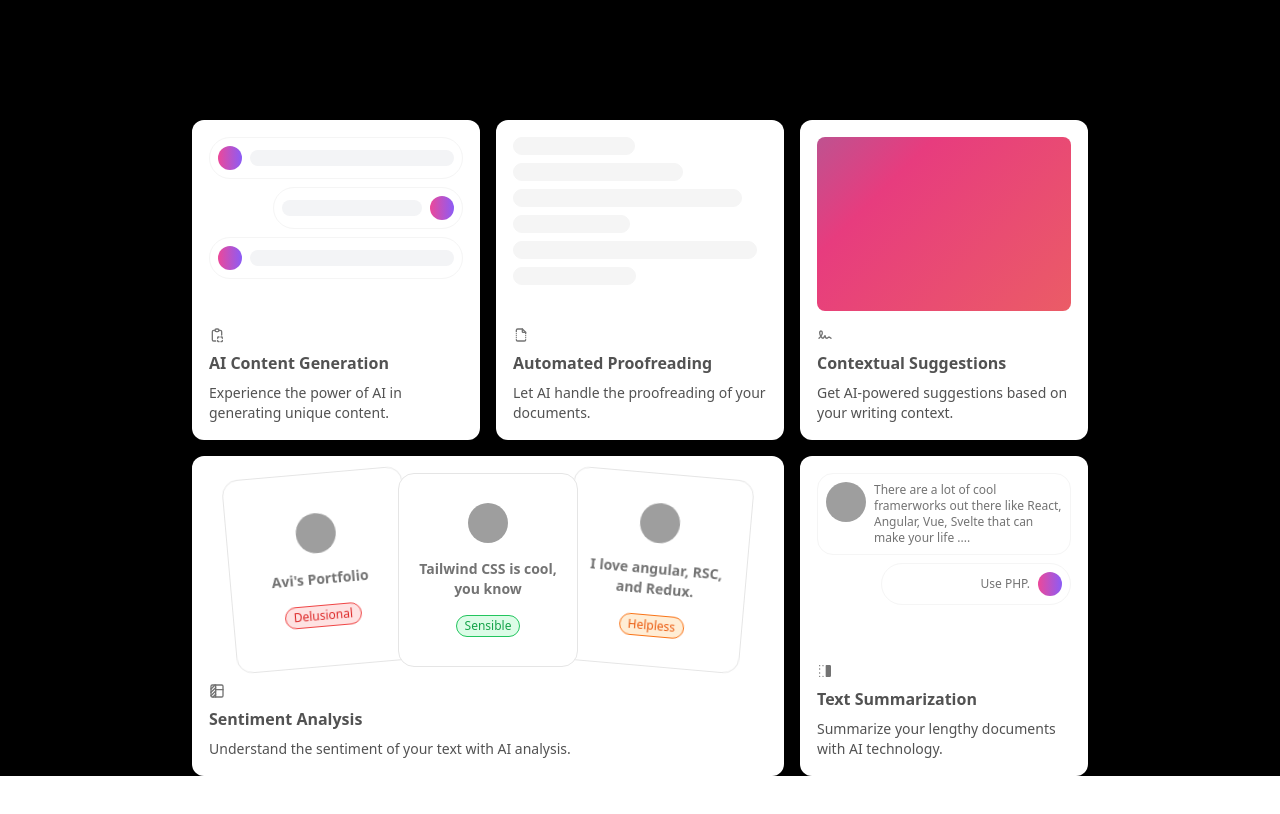
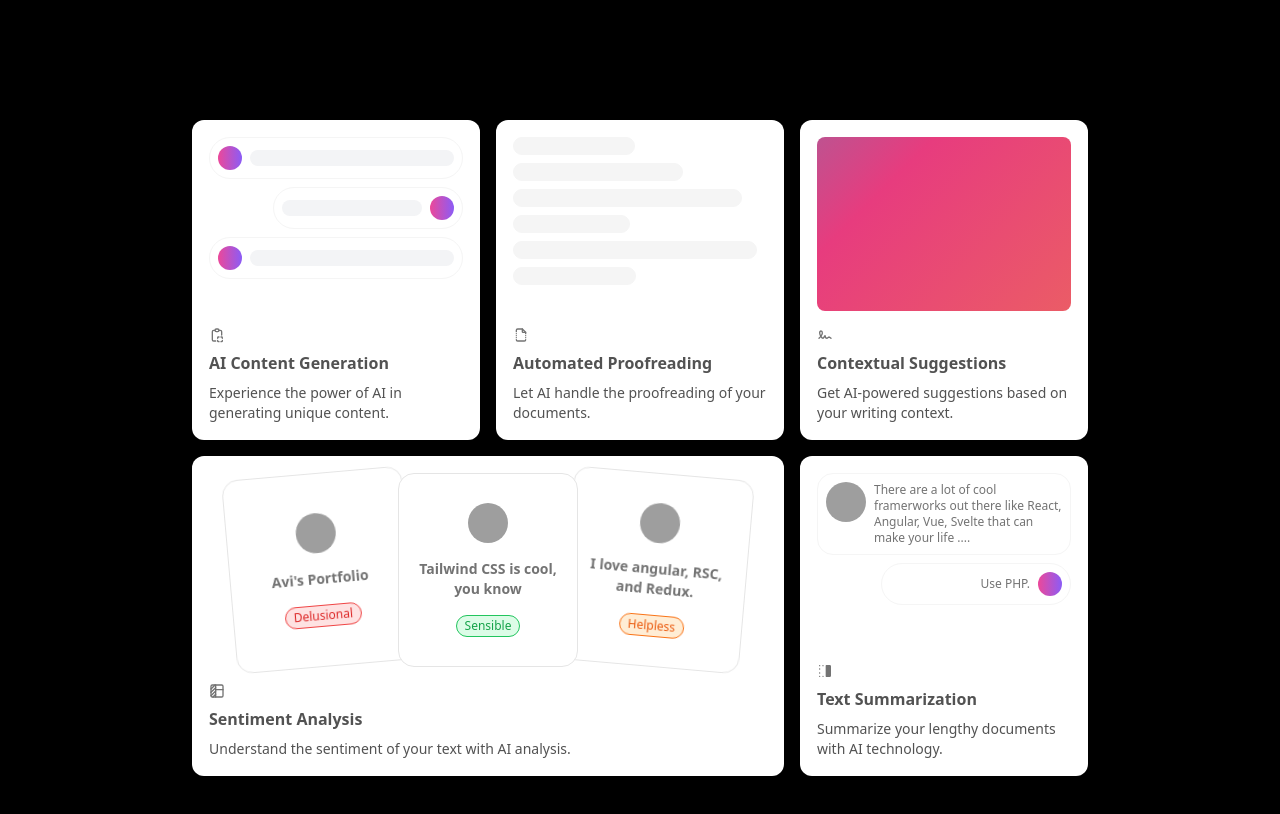
Before and after one commit to avigupta250/Brainly-FE-Modified, a React (Vite) app: page / in a window 1280 px wide. Shown: the part 3180-3994 px from the top of the page. Before the commit the page ends 3956 px from the top, so only its background shows below. Built offline with nearby package versions, Linux system fonts and the light colour scheme; no server answers; grey boxes are pictures that could not be loaded.

Commit message:
fix landing

```diff
--- a/src/components/pages/Landing.tsx
+++ b/src/components/pages/Landing.tsx
@@ -1,7 +1,7 @@
 
 
-import { FaHome, FaUser } from "react-icons/fa";
-import { FaMessage } from "react-icons/fa6";
+import { FaHome, } from "react-icons/fa";
+
 import { FloatingNav } from "../ui/floating-navBar";
 
 import { GoogleGeminiEffectDemo } from "../shadcn/GoogleGemini";
@@ -45,8 +45,8 @@ export function LandingPage(){
 
        <ThreeDCardDemo/>
        </div> */}
-     <div className=" mt-[100px]">
-       <div className="">
+     <div className="bg-black min-h-screen mt-[100px]">
+       <div className=" m-6">
        < BentoGridThirdDemo/>
        </div>
        {/* <ThreeDCardDemo/> */}
```
